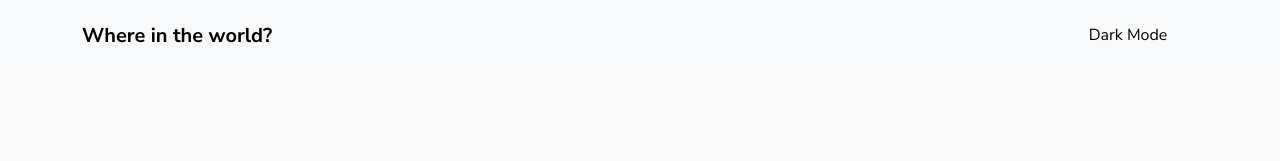
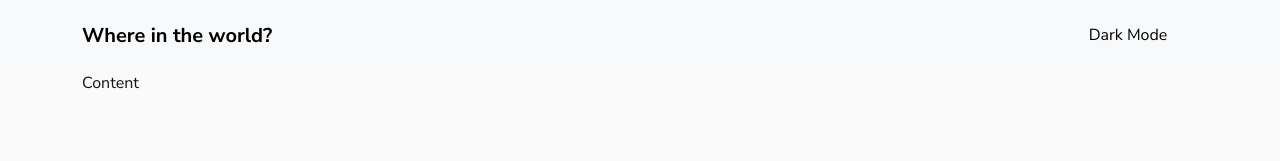
Before and after one commit to ashkan-m48/REST-Countries-API, a React (Vite) app: page / in a window 1280 px wide. Shown: the top 161 px of the page. Built offline with nearby package versions, Linux system fonts and the light colour scheme; the HTML template or start-up script is replaced by a standard one.

Commit message:
working on main page, content part

```diff
--- a/src/App.jsx
+++ b/src/App.jsx
@@ -1,12 +1,13 @@
 import { useState } from "react";
 import "./app.css";
-import Header from "./Components/Header";
+
+import MainPage from "./pages/MainPage";
 
 function App() {
   const [isLight, setIsLight] = useState(true);
   return (
     <div className="App" data-theme={isLight ? "light" : "dark"}>
-      <Header toggleTheme={() => setIsLight(!isLight)} background={isLight} />
+      <MainPage toggleTheme={() => setIsLight(!isLight)} background={isLight} />
     </div>
   );
 }
--- /dev/null
+++ b/src/Components/content/Content.jsx
@@ -0,0 +1,12 @@
+import { Container } from "react-bootstrap";
+import "./content.css";
+
+function Content() {
+  return (
+    <Container>
+      <div>Content</div>
+    </Container>
+  );
+}
+
+export default Content;
--- /dev/null
+++ b/src/pages/MainPage.jsx
@@ -0,0 +1,14 @@
+/* eslint-disable react/prop-types */
+import Content from "../Components/content/Content";
+import Header from "../Components/header/Header";
+
+function MainPage({ toggleTheme, background }) {
+  return (
+    <>
+      <Header toggleTheme={toggleTheme} background={background} />
+      <Content />
+    </>
+  );
+}
+
+export default MainPage;
```
Also changed, not shown: src/utils/fetcherData.js (added, +8 -0 lines), src/Components/content/content.css (added), src/Components/header/Header.jsx (renamed from src/Components/Header.jsx), src/Components/header/header.css (renamed from src/Components/header.css).
